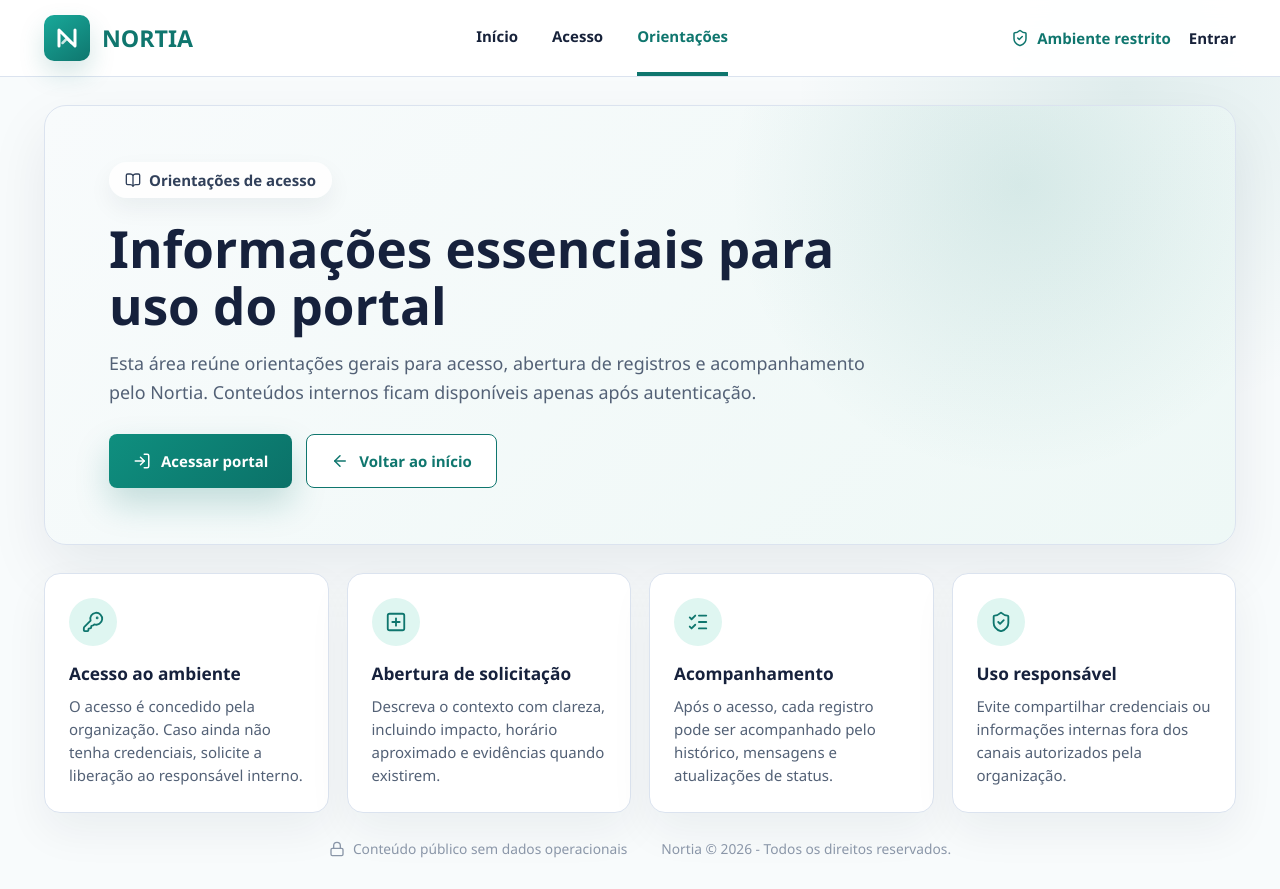
After one commit to castrokf/sistema-chamados-flask, a Flask app: page /orientacoes in a window 1280 px wide. The commit adds this page. Run offline with Flask 3, Linux system fonts and the light colour scheme; some libraries are stand-ins or nearby versions.

Commit message:
Criar orientacoes publicas do portal

```diff
--- a/main.py
+++ b/main.py
@@ -96,6 +96,16 @@ def home():
 
     return render_template("home.html")
 
+
+@app.route("/orientacoes")
+@app.route("/base-conhecimento")
+def orientacoes_publicas():
+
+    if sessao_autenticada():
+        return redirect("/central-ajuda")
+
+    return render_template("orientacoes_publicas.html")
+
 @app.errorhandler(413)
 def arquivo_muito_grande(error):
 
--- a/static/css/style.css
+++ b/static/css/style.css
@@ -176,10 +176,10 @@
 }
 
 .site-hero h1 {
-    max-width: 780px;
+    max-width: 680px;
     margin: 22px 0 14px;
     color: #16213c;
-    font-size: clamp(2.6rem, 5vw, 4.85rem);
+    font-size: clamp(2.5rem, 4.2vw, 4rem);
     line-height: 1.08;
     font-weight: 950;
 }
@@ -187,6 +187,79 @@
 .site-hero h1 span {
     color: #0f766e;
     display: block;
+}
+
+.guidance-hero {
+    background:
+        radial-gradient(circle at 82% 18%, rgba(15, 118, 110, 0.12), transparent 28%),
+        linear-gradient(135deg, #f8fbfc, #eef8f6);
+    border: 1px solid #dbe3ef;
+    border-radius: 22px;
+    box-shadow: 0 24px 60px rgba(15, 31, 51, 0.08);
+    padding: 56px 64px;
+}
+
+.guidance-hero h1 {
+    max-width: 760px;
+    margin: 22px 0 14px;
+    color: #16213c;
+    font-size: clamp(2.2rem, 4vw, 3.7rem);
+    line-height: 1.12;
+    font-weight: 950;
+}
+
+.guidance-hero p {
+    max-width: 760px;
+    color: #536176;
+    font-size: 1.12rem;
+    line-height: 1.65;
+    margin: 0;
+}
+
+.guidance-grid {
+    margin-top: 28px;
+    display: grid;
+    grid-template-columns: repeat(4, minmax(0, 1fr));
+    gap: 18px;
+}
+
+.guidance-card {
+    min-height: 220px;
+    background: white;
+    border: 1px solid #dbe3ef;
+    border-radius: 16px;
+    box-shadow: 0 18px 44px rgba(15, 31, 51, 0.06);
+    padding: 24px;
+}
+
+.guidance-card > span {
+    width: 48px;
+    height: 48px;
+    border-radius: 50%;
+    background: #dff6f1;
+    color: #0f766e;
+    display: inline-flex;
+    align-items: center;
+    justify-content: center;
+    margin-bottom: 18px;
+}
+
+.guidance-card svg {
+    width: 22px;
+    height: 22px;
+}
+
+.guidance-card h2 {
+    color: #16213c;
+    font-size: 1.08rem;
+    font-weight: 950;
+    margin: 0 0 10px;
+}
+
+.guidance-card p {
+    color: #536176;
+    line-height: 1.55;
+    margin: 0;
 }
 
 .site-hero p {
@@ -464,6 +537,10 @@
     .quick-access-grid {
         grid-template-columns: repeat(2, minmax(0, 1fr));
     }
+
+    .guidance-grid {
+        grid-template-columns: repeat(2, minmax(0, 1fr));
+    }
 }
 
 @media (max-width: 640px) {
@@ -476,7 +553,7 @@
     }
 
     .site-hero h1 {
-        font-size: clamp(2.15rem, 11vw, 3rem);
+        font-size: clamp(2.05rem, 10vw, 2.8rem);
     }
 
     .site-hero-actions,
@@ -495,6 +572,14 @@
 
     .site-hero-media {
         min-height: 260px;
+    }
+
+    .guidance-hero {
+        padding: 34px 24px;
+    }
+
+    .guidance-grid {
+        grid-template-columns: 1fr;
     }
 }
 
--- /dev/null
+++ b/templates/orientacoes_publicas.html
@@ -0,0 +1,123 @@
+<!DOCTYPE html>
+<html lang="pt-br">
+
+<head>
+
+    <meta charset="UTF-8">
+    <meta name="viewport" content="width=device-width, initial-scale=1">
+
+    <title>Orientações - Nortia</title>
+
+    <link
+        href="https://cdn.jsdelivr.net/npm/bootstrap@5.3.3/dist/css/bootstrap.min.css"
+        rel="stylesheet"
+    >
+
+    <link
+        href="{{ url_for('static', filename='css/style.css') }}?v=20"
+        rel="stylesheet"
+    >
+
+</head>
+
+<body class="site-body">
+
+    <header class="site-header">
+        <a href="/" class="site-brand" aria-label="Nortia">
+            <span class="site-brand-icon">
+                <img
+                    src="{{ url_for('static', filename='img/logo.svg') }}"
+                    alt="Logo Nortia"
+                >
+            </span>
+            <strong>Nortia</strong>
+        </a>
+
+        <nav class="site-nav" aria-label="Navegação pública">
+            <a href="/">Início</a>
+            <a href="/login">Acesso</a>
+            <a href="/orientacoes" class="is-active">Orientações</a>
+        </nav>
+
+        <div class="site-header-status">
+            <span>
+                <i data-lucide="shield-check"></i>
+                Ambiente restrito
+            </span>
+            <a href="/login" class="site-login-link">Entrar</a>
+        </div>
+    </header>
+
+    <main class="site-main">
+
+        <section class="guidance-hero">
+            <span class="site-pill">
+                <i data-lucide="book-open"></i>
+                Orientações de acesso
+            </span>
+
+            <h1>
+                Informações essenciais para uso do portal
+            </h1>
+
+            <p>
+                Esta área reúne orientações gerais para acesso, abertura de registros e acompanhamento pelo Nortia. Conteúdos internos ficam disponíveis apenas após autenticação.
+            </p>
+
+            <div class="site-hero-actions">
+                <a href="/login" class="site-button-primary">
+                    <i data-lucide="log-in"></i>
+                    Acessar portal
+                </a>
+
+                <a href="/" class="site-button-secondary">
+                    <i data-lucide="arrow-left"></i>
+                    Voltar ao início
+                </a>
+            </div>
+        </section>
+
+        <section class="guidance-grid">
+            <article class="guidance-card">
+                <span><i data-lucide="key-round"></i></span>
+                <h2>Acesso ao ambiente</h2>
+                <p>O acesso é concedido pela organização. Caso ainda não tenha credenciais, solicite a liberação ao responsável interno.</p>
+            </article>
+
+            <article class="guidance-card">
+                <span><i data-lucide="plus-square"></i></span>
+                <h2>Abertura de solicitação</h2>
+                <p>Descreva o contexto com clareza, incluindo impacto, horário aproximado e evidências quando existirem.</p>
+            </article>
+
+            <article class="guidance-card">
+                <span><i data-lucide="list-checks"></i></span>
+                <h2>Acompanhamento</h2>
+                <p>Após o acesso, cada registro pode ser acompanhado pelo histórico, mensagens e atualizações de status.</p>
+            </article>
+
+            <article class="guidance-card">
+                <span><i data-lucide="shield-check"></i></span>
+                <h2>Uso responsável</h2>
+                <p>Evite compartilhar credenciais ou informações internas fora dos canais autorizados pela organização.</p>
+            </article>
+        </section>
+
+        <footer class="site-footer">
+            <span>
+                <i data-lucide="lock"></i>
+                Conteúdo público sem dados operacionais
+            </span>
+            <span>Nortia © 2026 - Todos os direitos reservados.</span>
+        </footer>
+
+    </main>
+
+    <script src="https://unpkg.com/lucide@latest"></script>
+    <script>
+        lucide.createIcons();
+    </script>
+
+</body>
+
+</html>
```
Also changed, not shown: templates/home.html (+10 -11 lines).
